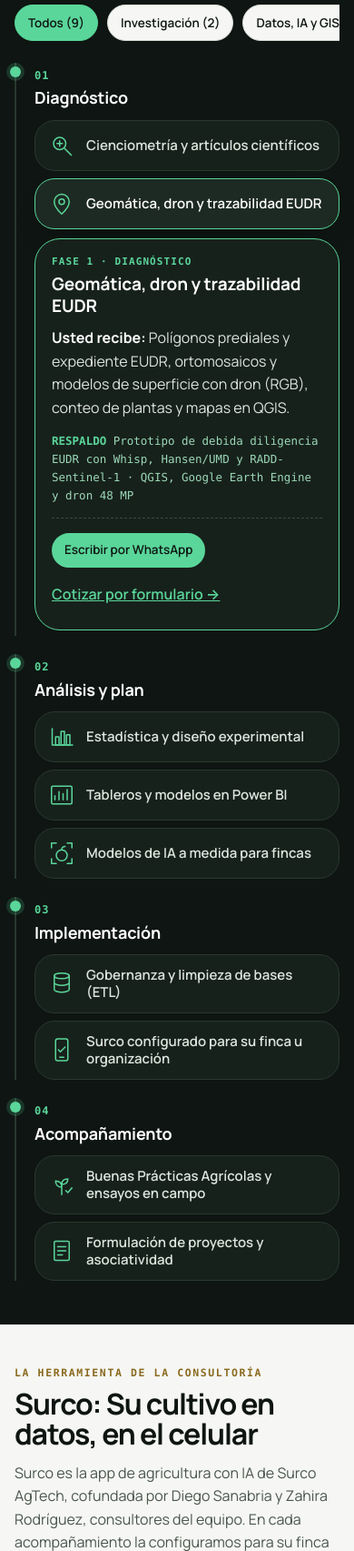
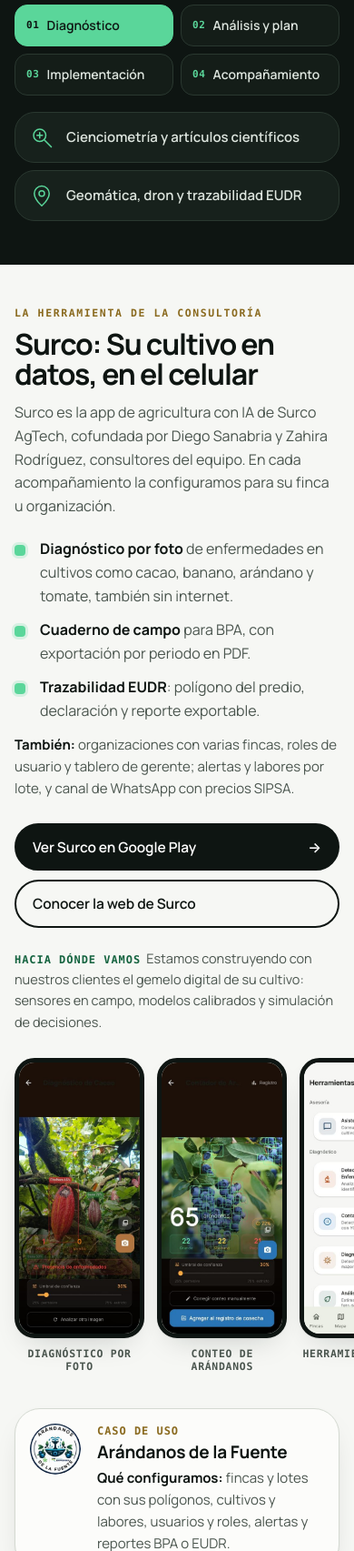
Before and after one commit to DigSH/consultoria, a plain HTML site: page index.html in a window 390 px wide. Shown: the part 4100-5805 px from the top of the page at 91% size. Drawn offline with Linux system fonts and the light colour scheme; animation ran at ten frames a second.

Commit message:
Servicios con pestanas por fase en telefono y sin detalle abierto; Surco con tres pantallas reales de la app y el caso en una franja
Co-Authored-By: Claude Opus 5.5 <noreply@anthropic.com>

```diff
--- a/app.js
+++ b/app.js
@@ -838,23 +838,37 @@
   })();
 
   /* ---------- servicios: tablero por fases del ciclo; tocar un servicio abre su detalle ----------
-     En escritorio el detalle va bajo el tablero (ancho completo); en < 761 px va justo debajo del servicio tocado. */
+     En escritorio el detalle va bajo el tablero (ancho completo); en < 761 px va justo debajo del servicio tocado.
+     En < 761 px se ve una fase a la vez, elegida con las pestañas .sf-tabs (el CSS oculta las demás).
+     De entrada no hay detalle abierto (27/11/2026): abierto ocupaba una pantalla en el teléfono. */
   (function servicios() {
-    var box = $("#serv-fases"), fil = $("#filtros"), sel = $("#f-servicio");
+    var box = $("#serv-fases"), sel = $("#f-servicio");
     if (!box) return;
     var FASES = D.fasesServicio || ["Diagnóstico", "Análisis y plan", "Implementación", "Acompañamiento"];
     var det = h("div", { "class": "sf-det", id: "sf-det", role: "region", "aria-live": "polite", hidden: "" }, null);
-    var botones = [], elegido = null, tocado = false;
+    var botones = [], elegido = null, cols = [], pest = [];
+    var tabs = h("div", { "class": "sf-tabs", role: "tablist", "aria-label": "Fases del recorrido" }, null);
+    box.parentNode.insertBefore(tabs, box);
     FASES.forEach(function (nombre, f) {
-      var col = h("div", { "class": "sf-fase" }, box,
+      var t = h("button", { type: "button", "class": "sf-tab", role: "tab", id: "sf-t" + f, "aria-controls": "sf-f" + f, "aria-selected": f === 0 ? "true" : "false" }, tabs,
+        '<span class="n">' + ("0" + (f + 1)).slice(-2) + '</span>' + esc(nombre));
+      t.addEventListener("click", function () { fase(f); });
+      pest.push(t);
+      var col = h("div", { "class": "sf-fase" + (f === 0 ? " sf-activa" : ""), id: "sf-f" + f, role: "tabpanel", "aria-labelledby": "sf-t" + f }, box,
         '<div class="sf-cab"><span class="n">' + ("0" + (f + 1)).slice(-2) + '</span><h3>' + esc(nombre) + '</h3></div>');
       D.servicios.filter(function (s) { return s.fase === f; }).forEach(function (s) {
         var b = h("button", { type: "button", "class": "sf-item", "data-id": s.id, "data-cat": s.cat, "aria-expanded": "false", "aria-controls": "sf-det" }, col,
           '<svg viewBox="0 0 40 40" aria-hidden="true"><use href="#i-' + s.icono + '"/></svg><span>' + esc(s.titulo) + '</span>');
-        b.addEventListener("click", function () { tocado = true; abrir(s, b, true); });
+        b.addEventListener("click", function () { abrir(s, b, true); });
         botones.push(b);
       });
+      cols.push(col);
     });
+    function fase(f) {
+      pest.forEach(function (t, k) { t.setAttribute("aria-selected", k === f ? "true" : "false"); });
+      cols.forEach(function (c, k) { c.classList.toggle("sf-activa", k === f); });
+      if (elegido && elegido.parentNode !== cols[f]) cerrar();
+    }
     D.servicios.forEach(function (s) { if (sel) h("option", { value: s.id }, sel, esc(s.titulo)); });
     if (sel) h("option", { value: "otro" }, sel, "Otro tema");
 
@@ -878,17 +892,6 @@
       }
     }
     function cerrar() { det.hidden = true; if (elegido) elegido.setAttribute("aria-expanded", "false"); elegido = null; }
-    function primeroDe(perfil) {
-      var s = D.servicios.filter(function (x) { return !perfil || x.linea.indexOf(perfil) >= 0; })
-        .sort(function (p, q) { return p.fase - q.fase; })[0];
-      return s && box.querySelector('.sf-item[data-id="' + s.id + '"]');
-    }
-    /* de entrada se abre el primer servicio del perfil productor (el de toda la página); si el visitante elige otro, el primero del suyo */
-    var b0 = primeroDe("productor"); if (b0) abrir(D.servicios.filter(function (s) { return s.id === b0.dataset.id; })[0], b0, false);
-    document.addEventListener("perfil", function (e) {
-      if (tocado) return;
-      var b = primeroDe(e.detail); if (b) abrir(D.servicios.filter(function (s) { return s.id === b.dataset.id; })[0], b, false);
-    });
     window.addEventListener("resize", function () {
       if (!elegido || det.hidden) return;
       var movil = window.innerWidth <= 760, dentro = det.parentNode === box;
@@ -899,20 +902,6 @@
     document.addEventListener("click", function (e) {
       var l = e.target.closest && e.target.closest("[data-serv]"); if (!l) return;
       if (sel) sel.value = l.dataset.serv;
-    });
-
-    /* los filtros resaltan (no ocultan): el tablero conserva sus cuatro fases */
-    var cats = [{ k: "todas", t: "Todos (" + D.servicios.length + ")" }];
-    Object.keys(D.lineasServicio).forEach(function (k) {
-      var n = D.servicios.filter(function (s) { return s.cat === k; }).length;
-      if (n) cats.push({ k: k, t: D.lineasServicio[k].titulo + " (" + n + ")" });
-    });
-    cats.forEach(function (f, i) {
-      var b = h("button", { type: "button", "class": "chip", "aria-pressed": i === 0 ? "true" : "false" }, fil, esc(f.t));
-      b.addEventListener("click", function () {
-        [].forEach.call(fil.children, function (x) { x.setAttribute("aria-pressed", x === b ? "true" : "false"); });
-        botones.forEach(function (x) { x.classList.toggle("atenuado", f.k !== "todas" && x.dataset.cat !== f.k); });
-      });
     });
   })();
 
--- a/index.html
+++ b/index.html
@@ -31,7 +31,7 @@
   {"@type":"Person","name":"Faiver Salcedo","jobTitle":"Ingeniero Agrónomo, Especialista en Desarrollo Territorial"}]}
 </script>
 <link rel="preload" href="vendor/fonts/manrope/Manrope-latin.woff2" as="font" type="font/woff2" crossorigin>
-<link rel="stylesheet" href="styles.css?v=20261128o">
+<link rel="stylesheet" href="styles.css?v=20261128s">
 </head>
 <body>
 <a class="saltar" href="#contenido">Saltar al contenido</a>
@@ -154,7 +154,6 @@
     <h2>Servicios</h2>
     <p class="sf-intro">Cada servicio entra en una fase del recorrido. Toque uno para ver qué recibe.</p>
   </div>
-  <div class="filtros" id="filtros" role="group" aria-label="Resaltar servicios por línea"></div>
   <div class="sf" id="serv-fases"></div>
 </section>
 
@@ -169,23 +168,28 @@
         <li><b>Diagnóstico por foto</b> de enfermedades en cultivos como cacao, banano, arándano y tomate, también sin internet.</li>
         <li><b>Cuaderno de campo</b> para BPA, con exportación por periodo en PDF.</li>
         <li><b>Trazabilidad EUDR</b>: polígono del predio, declaración y reporte exportable.</li>
-        <li><b>Organizaciones</b> con varias fincas, roles de usuario y tablero de gerente.</li>
-        <li><b>Alertas y labores</b> por lote, y canal de WhatsApp con precios SIPSA.</li>
       </ul>
+      <p class="surco-mas"><b>También:</b> organizaciones con varias fincas, roles de usuario y tablero de gerente; alertas y labores por lote, y canal de WhatsApp con precios SIPSA.</p>
       <div class="hero-acc">
         <a class="boton" href="https://play.google.com/store/apps/details?id=com.surco.app" target="_blank" rel="noopener">Ver Surco en Google Play <span aria-hidden="true">→</span></a>
         <a class="boton boton-claro" href="https://digsh.github.io/Surco-Agrotech/" target="_blank" rel="noopener">Conocer la web de Surco</a>
       </div>
       <p class="surco-rumbo"><b>Hacia dónde vamos</b>Estamos construyendo con nuestros clientes el gemelo digital de su cultivo: sensores en campo, modelos calibrados y simulación de decisiones.</p>
     </div>
-    <aside class="piloto" aria-label="Caso de uso">
-      <p class="sobretitulo">Caso de uso</p>
-      <img src="img/aliados/arandanos-de-la-fuente.jpg" width="120" height="120" alt="Logo de Arándanos de la Fuente" loading="lazy">
+    <div class="surco-pantallas" role="group" aria-label="Pantallas de la app Surco">
+      <figure><img src="img/surco/diagnostico-cacao.jpg" width="400" height="894" loading="lazy" alt="Pantalla de Surco: diagnóstico por foto de una mazorca de cacao con las zonas afectadas marcadas"><figcaption>Diagnóstico por foto</figcaption></figure>
+      <figure><img src="img/surco/conteo-arandanos.jpg" width="400" height="894" loading="lazy" alt="Pantalla de Surco: conteo de arándanos por foto, con los frutos detectados marcados en la imagen"><figcaption>Conteo de arándanos</figcaption></figure>
+      <figure><img src="img/surco/herramientas-ia.jpg" width="400" height="894" loading="lazy" alt="Pantalla de Surco: menú de herramientas de IA con asistente agronómico y detección de enfermedades"><figcaption>Herramientas de IA</figcaption></figure>
+    </div>
+  </div>
+  <aside class="surco-caso" aria-label="Caso de uso">
+    <img src="img/aliados/arandanos-de-la-fuente.jpg" width="120" height="120" alt="Logo de Arándanos de la Fuente" loading="lazy">
+    <div>
+      <p class="k">Caso de uso</p>
       <h3>Arándanos de la Fuente</h3>
-      <p>Caso de uso de Surco en cultivo de arándano.</p>
-      <p class="piloto-conf"><b>Qué configuramos</b> Fincas y lotes con sus polígonos, cultivos y labores, usuarios y roles, alertas y reportes BPA o EUDR.</p>
-    </aside>
-  </div>
+      <p><b>Qué configuramos:</b> fincas y lotes con sus polígonos, cultivos y labores, usuarios y roles, alertas y reportes BPA o EUDR.</p>
+    </div>
+  </aside>
 </section>
 
 <!-- ============ LABORATORIO GIS: aviso; los visores viven en laboratorio.html ============ -->
@@ -318,7 +322,7 @@
 
 <script src="datos.js?v=20261128e"></script>
 <script src="comun.js?v=20261128n"></script>
-<script src="app.js?v=20261128m"></script>
+<script src="app.js?v=20261128p"></script>
 <script src="proceso.js?v=20261128m"></script>
 </body>
 </html>
--- a/styles.css
+++ b/styles.css
@@ -1074,3 +1074,50 @@ section[hidden]{display:none!important}
 .barra .enlaces a[aria-current=page]{color:var(--verde);font-weight:600;text-decoration:underline;text-decoration-color:var(--menta);text-underline-offset:7px;text-decoration-thickness:2px}
 .barra.sol .enlaces a[aria-current=page]{color:#fff}
 .barra.abierto .enlaces a[aria-current=page]{color:var(--menta)}
+
+/* ---------- Servicios en teléfono (27/11/2026): una fase a la vez con pestañas 2 × 2 ---------- */
+.sf-tabs{display:none}
+@media (max-width:760px){
+  .sf-tabs{display:grid;grid-template-columns:1fr 1fr;gap:8px;margin:0 0 18px}
+  .sf-tab{display:flex;align-items:center;gap:8px;min-height:46px;padding:8px 12px;border-radius:14px;border:1px solid #2a3830;
+    background:#141d18;color:#dde5de;font:600 14px var(--display);text-align:left;cursor:pointer}
+  .sf-tab .n{font:600 11px var(--mono);color:var(--menta);letter-spacing:.06em}
+  .sf-tab[aria-selected=true]{background:var(--menta);border-color:var(--menta);color:var(--tinta)}
+  .sf-tab[aria-selected=true] .n{color:var(--tinta)}
+  .sf-fase{display:none}
+  .sf-fase.sf-activa{display:flex}
+  .sf-fase .sf-cab{display:none}
+  .sf-fase{padding-left:0;border-left:0}
+}
+@media print{.sf-tabs{display:none!important}.sf-fase{display:flex!important}.sf-fase .sf-cab{display:block!important}}
+
+/* ---------- Surco con pantallas reales (27/11/2026): img/surco/ sale de la web de Surco AgTech (assets/img) ---------- */
+.surco{grid-template-columns:minmax(0,1.2fr) minmax(0,1fr);align-items:center}
+.surco-mod{margin-bottom:12px}
+.surco-mas{margin:0 0 26px;color:var(--tinta2);font-size:15px;max-width:40em}
+.surco-mas b{color:var(--tinta)}
+.surco-pantallas{display:flex;justify-content:center;align-items:flex-start;gap:14px}
+.surco-pantallas figure{margin:0;flex:0 1 170px;min-width:0;text-align:center}
+.surco-pantallas figure:nth-child(2){margin-top:36px}
+.surco-pantallas img{display:block;width:100%;height:auto;border-radius:22px;border:5px solid var(--tinta);background:var(--tinta);box-shadow:var(--sombra)}
+.surco-pantallas figcaption{margin-top:10px;font:600 11.5px/1.3 var(--mono);letter-spacing:.06em;text-transform:uppercase;color:var(--tinta2)}
+.surco-caso{display:flex;gap:18px;align-items:center;margin-top:clamp(28px,4vw,44px);padding:18px 22px;background:#fcfcfa;border:1px solid var(--linea);border-radius:var(--r-l);box-shadow:var(--sombra)}
+.surco-caso img{flex:none;width:76px;height:76px;border-radius:50%}
+.surco-caso .k{margin:0;font:600 12px/1.4 var(--mono);letter-spacing:.08em;text-transform:uppercase;color:var(--bronce)}
+.surco-caso h3{margin:2px 0 4px;font-size:19px}
+.surco-caso p:not(.k){margin:0;color:var(--tinta2);font-size:15px}
+.surco-caso b{color:var(--tinta)}
+@media (max-width:860px){
+  .surco{grid-template-columns:1fr}
+  .surco-pantallas{justify-content:flex-start;overflow-x:auto;scroll-snap-type:x mandatory;scrollbar-width:none;padding:4px 2px 10px;margin:0 calc(-1 * clamp(16px,4vw,40px));padding-left:clamp(16px,4vw,40px)}
+  .surco-pantallas::-webkit-scrollbar{display:none}
+  .surco-pantallas figure{flex:0 0 40%;scroll-snap-align:start}
+  .surco-pantallas figure:nth-child(2){margin-top:0}
+  .surco-caso{align-items:flex-start;padding:16px}
+  .surco-caso img{width:56px;height:56px}
+}
+.surco-rumbo{margin:22px 0 0;padding:0;border-left:0;background:none;border-radius:0;font-size:14.5px}
+.surco-rumbo b{display:inline;margin:0 6px 0 0}
+@media (max-width:860px){
+  .surco-pantallas{scroll-padding-inline:clamp(16px,4vw,40px);padding-right:clamp(16px,4vw,40px)}
+}
```
Also changed, not shown: laboratorio.html (+1 -1 lines), img/surco/conteo-arandanos.jpg (added), img/surco/diagnostico-cacao.jpg (added), img/surco/herramientas-ia.jpg (added).
